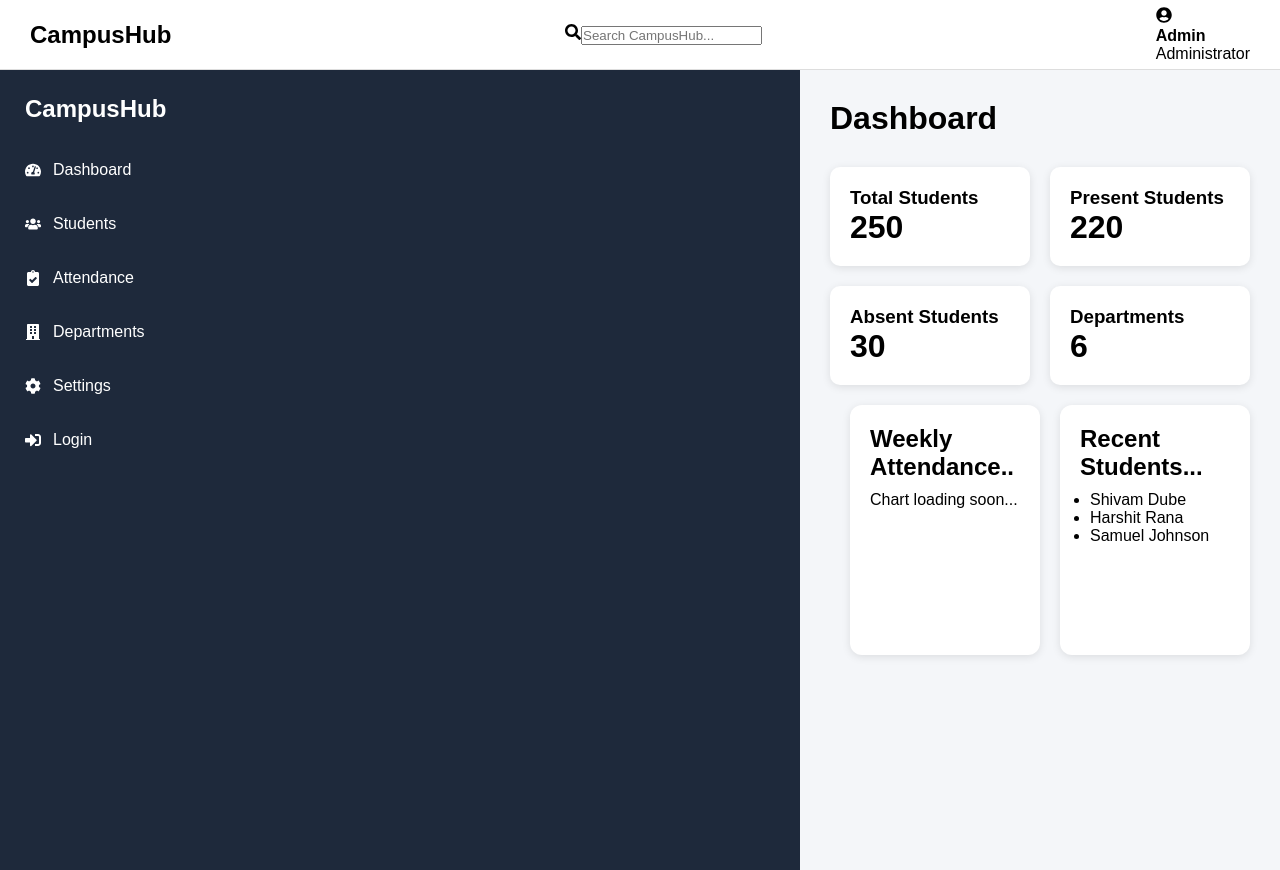
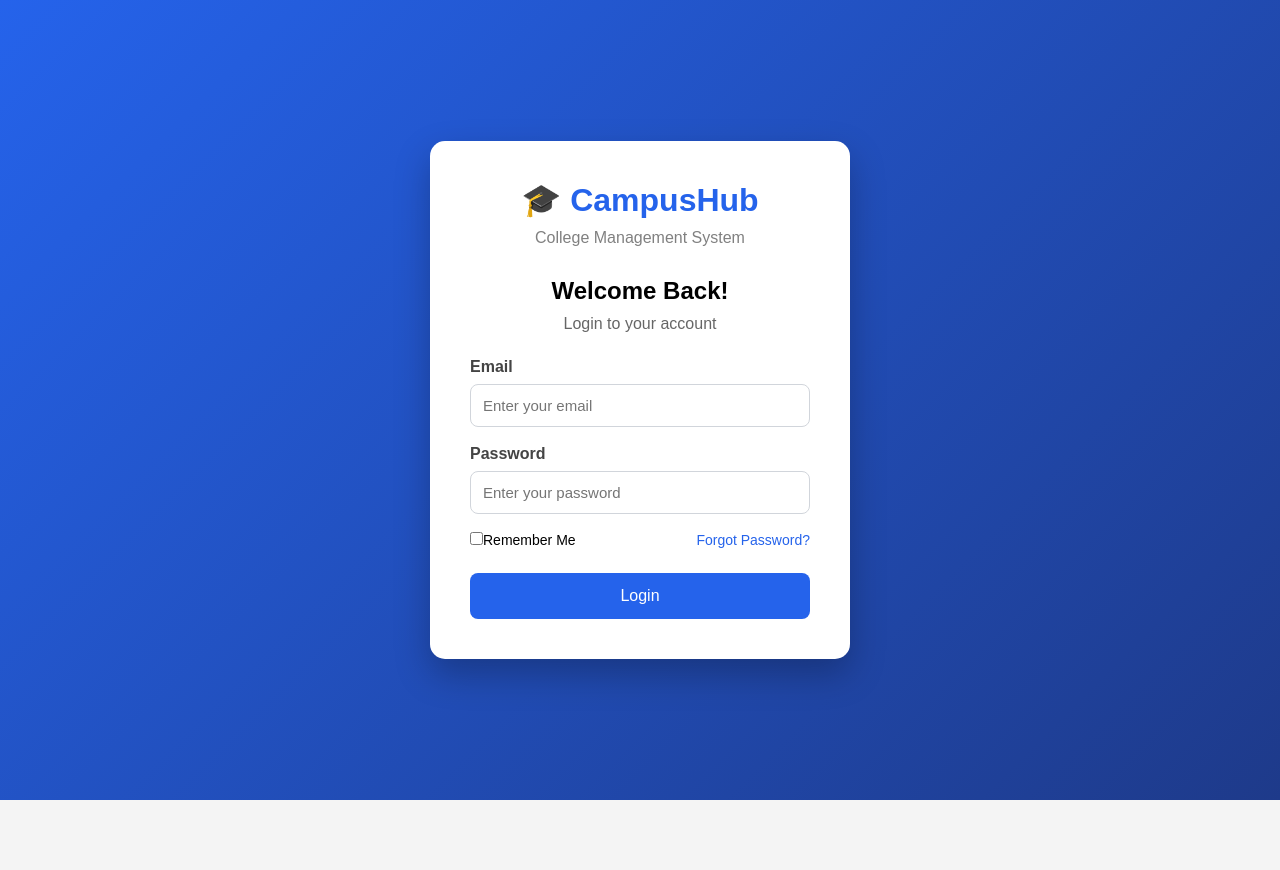
Before and after one commit to AnshulJoshi0914/Campus-Hub, a React (Vite) app: page / in a window 1280 px wide. After the commit the page ends 800 px from the top, so only its background shows below. Built offline with nearby package versions, Linux system fonts and the light colour scheme.

Commit message:
Backend Frontend connectivity with imporved logic

```diff
--- a/src/App.jsx
+++ b/src/App.jsx
@@ -1,29 +1,26 @@
-import React from "react";
+import { BrowserRouter, Route, Routes } from "react-router-dom";
 import Dashboard from "./pages/Dashboard";
-import Students from "./pages/Student"
-import Attendance from "./pages/Attendance"
+import Students from "./pages/Student";
+import Attendance from "./pages/Attendance";
 import Department from "./pages/Departments";
 import Settings from "./pages/Settings";
-import Login from "./pages/Login"
+import Login from "./pages/Login";
 import AttendanceHistory from "./pages/AttendanceHistory";
-import {BrowserRouter,Route,Routes} from "react-router-dom";
 
-function App(){
-    return(
-        <>
+function App() {
+  return (
     <BrowserRouter>
-     <Routes>
-        <Route path="/" element={<Dashboard/>}/>
-        <Route path="/Student" element={<Students/>}/>
-        <Route path="/Attendance" element={<Attendance/>}/>
-        <Route path="/Departments" element={<Department/>}/>
-        <Route path="/Settings" element={<Settings/>}/>
-        <Route path="/Login" element={<Login/>}/>
+      <Routes>
+        <Route path="/" element={<Login />} />
+        <Route path="/dashboard" element={<Dashboard />} />
+        <Route path="/Student" element={<Students />} />
+        <Route path="/Attendance" element={<Attendance />} />
+        <Route path="/Departments" element={<Department />} />
+        <Route path="/Settings" element={<Settings />} />
         <Route path="/AttendanceHistory" element={<AttendanceHistory />} />
-     </Routes>
+      </Routes>
     </BrowserRouter>
-     </>
-    );
+  );
 }
 
 export default App;
--- a/src/api/Departmentapi.js
+++ b/src/api/Departmentapi.js
@@ -4,4 +4,14 @@ const DAPI = axios.create({
   baseURL: "http://localhost:5000/api/departments",
 });
 
+DAPI.interceptors.request.use((config) => {
+  const token = localStorage.getItem("token");
+
+  if (token) {
+    config.headers.Authorization = `Bearer ${token}`;
+  }
+
+  return config;
+});
+
 export default DAPI;
--- a/src/api/Studentapi.js
+++ b/src/api/Studentapi.js
@@ -1,7 +1,17 @@
 import axios from "axios";
 
 const API = axios.create({
-    baseURL: "http://localhost:5000/api/Students",
+  baseURL: "http://localhost:5000/api/Students",
+});
+
+API.interceptors.request.use((config) => {
+  const token = localStorage.getItem("token");
+
+  if (token) {
+    config.headers.Authorization = `Bearer ${token}`;
+  }
+
+  return config;
 });
 
 export default API;
--- /dev/null
+++ b/src/api/authapi.js
@@ -0,0 +1,7 @@
+    import axios from "axios";
+
+const AuthAPI = axios.create({
+  baseURL: "http://localhost:5000/api/auth",
+});
+
+export default AuthAPI;
--- a/src/pages/Login.jsx
+++ b/src/pages/Login.jsx
@@ -1,69 +1,98 @@
-import { Link } from "react-router-dom";
+import { Link, useNavigate } from "react-router-dom";
 import "../styles/Login.css";
+import { useState } from "react";
+import AuthAPI from "../api/Authapi";
 
 function Login() {
+  const navigate = useNavigate();
+
+  const [formData, setFormData] = useState({
+    email: "",
+    password: "",
+  });
+
+  const handleChange = (e) => {
+    setFormData({
+      ...formData,
+      [e.target.name]: e.target.value,
+    });
+  };
+
+  const handleLogin = async (e) => {
+  e.preventDefault();
+
+  console.log("Submitting:", formData);
+
+  try {
+    const res = await AuthAPI.post("/login", formData);
+
+    console.log("Login Response:", res.data);
+
+    localStorage.setItem("token", res.data.token);
+    localStorage.setItem("admin", JSON.stringify(res.data.admin));
+
+    console.log("Saved Token:", localStorage.getItem("token"));
+
+    alert("Login Successful");
+
+    navigate("/dashboard");
+  } catch (error) {
+    console.log("Login Error:", error.response?.data);
+
+    alert(error.response?.data?.message || "Login Failed");
+  }
+};
+
   return (
     <div className="login-page">
+      <form className="login-card" onSubmit={handleLogin}>
+        <h1 className="logo">🎓 CampusHub</h1>
 
-            <div className="login-card">
+        <p className="subtitle">College Management System</p>
 
-                <h1 className="logo">
-                    🎓 CampusHub
-                </h1>
+        <h2>Welcome Back!</h2>
 
-                <p className="subtitle">
-                    College Management System
-                </p>
-
-                <h2>
-                    Welcome Back!
-                </h2>
-
-                <p className="login-text">
-                    Login to your account
-                </p>
+        <p className="login-text">Login to your account</p>
 
         <div className="input-group">
-
           <label>Email</label>
 
           <input
             type="email"
+            name="email"
             placeholder="Enter your email"
+            value={formData.email}
+            onChange={handleChange}
+            required
           />
-
         </div>
 
         <div className="input-group">
-
           <label>Password</label>
 
           <input
             type="password"
+            name="password"
             placeholder="Enter your password"
+            value={formData.password}
+            onChange={handleChange}
+            required
           />
-
         </div>
 
         <div className="login-options">
-
           <label>
             <input type="checkbox" />
             Remember Me
           </label>
 
-                    <Link to="/">
-                        Forgot Password?
-                    </Link>
-
+          <Link to="/">Forgot Password?</Link>
         </div>
 
-                <button className="login-btn">
+        <button type="submit" className="login-btn">
           Login
         </button>
-
-            </div>
-
+      </form>
     </div>
   );
 }
```
Lines whose indentation alone changed are shown as unchanged.
